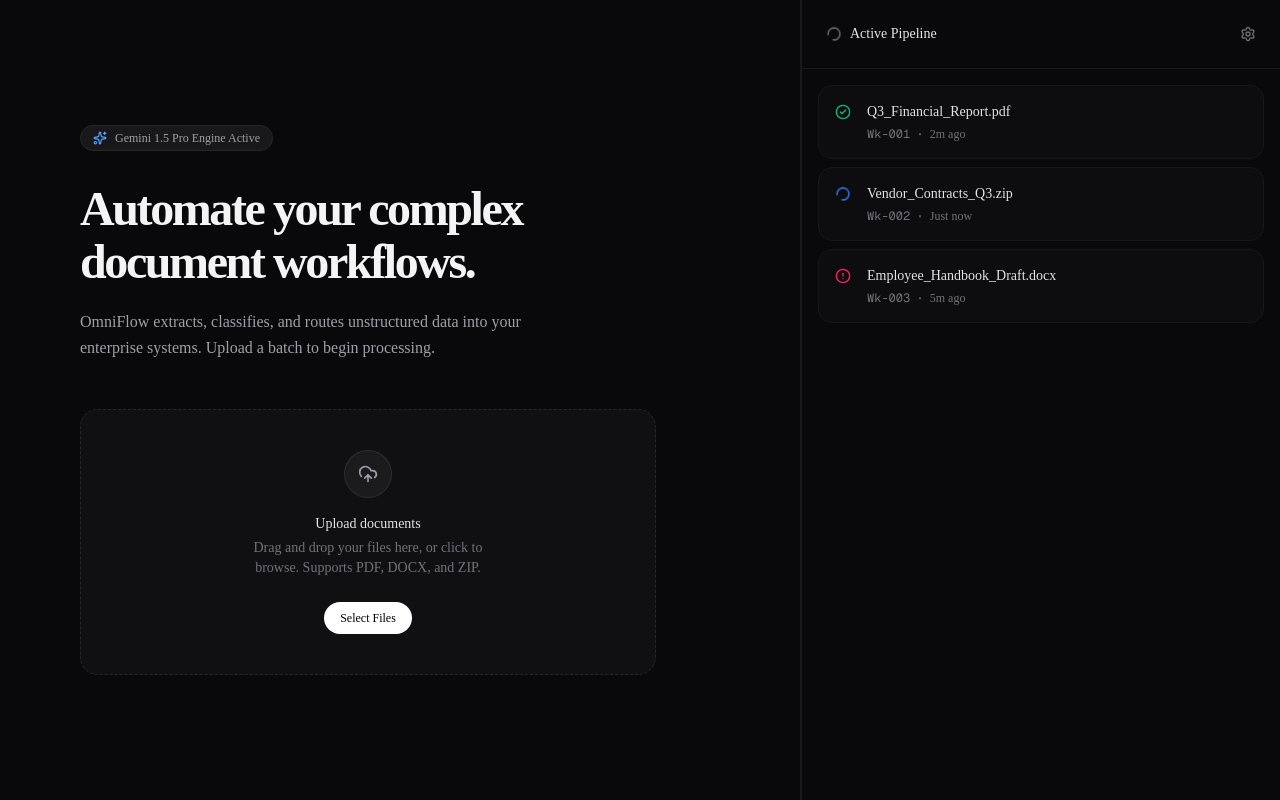
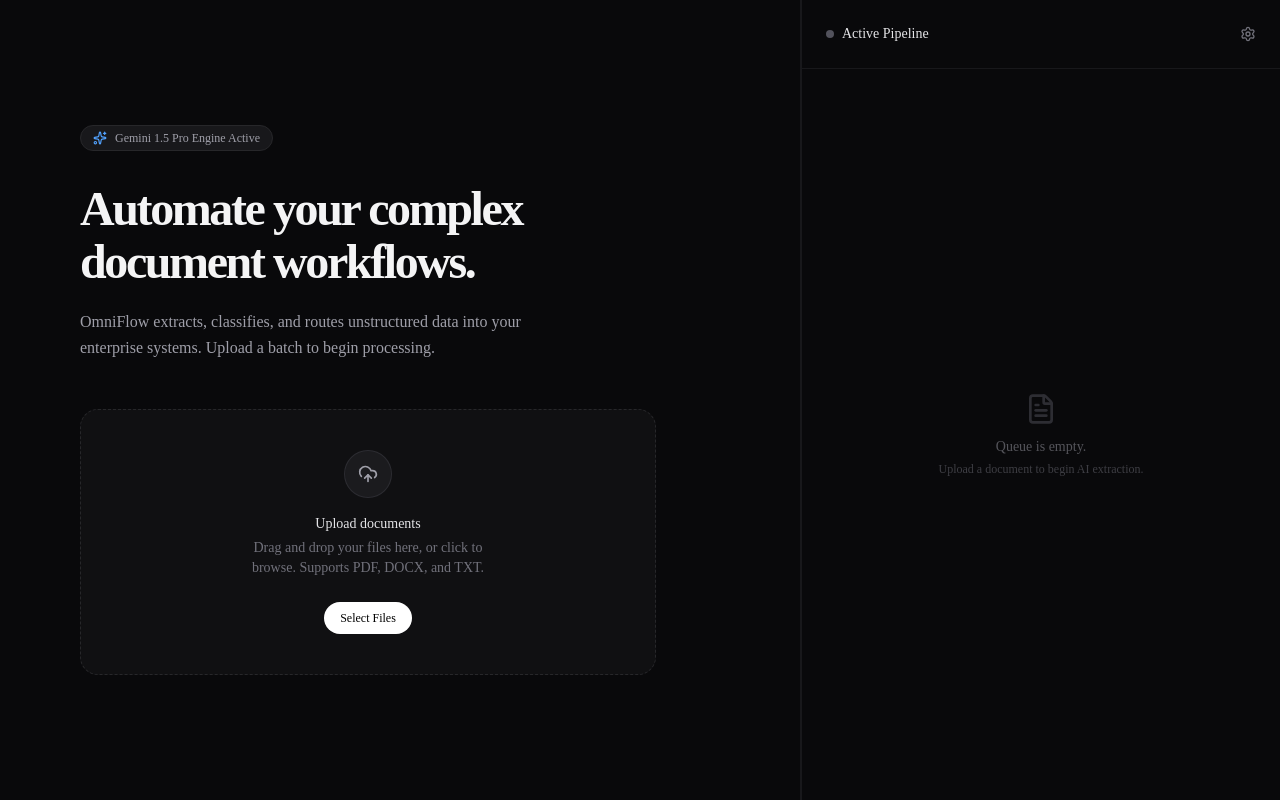
Before and after one commit to vansh82674/omniflow, a Next.js app: page / in a window 1280 px wide. Built offline with nearby package versions, Linux system fonts and the light colour scheme.

Commit message:
feat: connect frontend upload zone to backend BullMQ API with real-time polling

```diff
--- a/package.json
+++ b/package.json
@@ -23,6 +23,7 @@
     "react-dom": "19.1.0",
     "shadcn": "^4.18.0",
     "tailwind-merge": "^3.6.0",
+    "tailwindcss-animate": "^1.0.7",
     "tw-animate-css": "^1.4.0",
     "zod": "^4.4.3"
   },
--- /dev/null
+++ b/src/app/api/job/[id]/route.ts
@@ -0,0 +1,35 @@
+import { NextResponse } from 'next/server';
+import { Queue } from 'bullmq';
+import { redis } from '@/lib/redis';
+
+const documentQueue = new Queue('document-extraction', { connection: redis });
+
+export async function GET(
+  request: Request,
+  { params }: { params: { id: string } }
+) {
+  try {
+    const { id } = params;
+    const job = await documentQueue.getJob(id);
+
+    if (!job) {
+      return NextResponse.json({ error: 'Job not found' }, { status: 404 });
+    }
+
+    const state = await job.getState();
+    const result = job.returnvalue;
+    const failedReason = job.failedReason;
+
+    return NextResponse.json({
+      id: job.id,
+      name: job.data.content ? "Document Upload" : "Unknown",
+      status: state, // 'completed', 'failed', 'active', 'waiting', 'delayed'
+      result,
+      failedReason,
+      timestamp: job.timestamp
+    });
+  } catch (error) {
+    console.error('Error fetching job status:', error);
+    return NextResponse.json({ error: 'Internal Server Error' }, { status: 500 });
+  }
+}
--- a/src/app/layout.tsx
+++ b/src/app/layout.tsx
@@ -26,6 +26,7 @@ export default function RootLayout({
   return (
     <html lang="en" suppressHydrationWarning>
       <body
+        suppressHydrationWarning
         className={`${geistSans.variable} ${geistMono.variable} antialiased selection:bg-primary selection:text-primary-foreground`}
       >
         <ThemeProvider
--- a/src/app/page.tsx
+++ b/src/app/page.tsx
@@ -1,6 +1,6 @@
 "use client";
 
-import React, { useState } from "react";
+import React, { useState, useRef, useEffect } from "react";
 import { motion, AnimatePresence } from "framer-motion";
 import {
   UploadCloud,
@@ -9,32 +9,35 @@ import {
   AlertCircle,
   ArrowRight,
   Sparkles,
-  Settings
+  Settings,
+  FileText
 } from "lucide-react";
 
-// --- Mock Data ---
-
+// --- Types ---
 type QueueItem = {
   id: string;
   name: string;
-  status: "processing" | "completed" | "failed";
+  status: "active" | "waiting" | "completed" | "failed" | "processing";
   time: string;
+  result?: any;
 };
-
-const INITIAL_QUEUE: QueueItem[] = [
-  { id: "wk-001", name: "Q3_Financial_Report.pdf", status: "completed", time: "2m ago" },
-  { id: "wk-002", name: "Vendor_Contracts_Q3.zip", status: "processing", time: "Just now" },
-  { id: "wk-003", name: "Employee_Handbook_Draft.docx", status: "failed", time: "5m ago" },
-];
 
 // --- Components ---
 
-function DropZone() {
+function DropZone({ onUpload }: { onUpload: (file: File) => void }) {
   const [isDragging, setIsDragging] = useState(false);
+  const [isUploading, setIsUploading] = useState(false);
+  const fileInputRef = useRef<HTMLInputElement>(null);
+
+  const handleFile = async (file: File) => {
+    setIsUploading(true);
+    await onUpload(file);
+    setIsUploading(false);
+  };
 
   return (
     <motion.div
-      className={`relative w-full rounded-2xl border transition-colors duration-200 ease-out flex flex-col items-center justify-center p-10 overflow-hidden ${
+      className={`relative w-full rounded-2xl border transition-colors duration-200 ease-out flex flex-col items-center justify-center p-10 overflow-hidden cursor-pointer ${
         isDragging
           ? "border-blue-500 bg-blue-500/5"
           : "border-zinc-800 border-dashed bg-zinc-900/50 hover:bg-zinc-900/80 hover:border-zinc-700"
@@ -44,30 +47,51 @@ function DropZone() {
       onDrop={(e) => {
         e.preventDefault();
         setIsDragging(false);
+        if (e.dataTransfer.files && e.dataTransfer.files.length > 0) {
+          handleFile(e.dataTransfer.files[0]);
+        }
       }}
       onDragOver={(e) => e.preventDefault()}
+      onClick={() => fileInputRef.current?.click()}
       whileTap={{ scale: 0.985 }}
     >
+      <input
+        type="file"
+        className="hidden"
+        ref={fileInputRef}
+        onChange={(e) => {
+          if (e.target.files && e.target.files.length > 0) {
+            handleFile(e.target.files[0]);
+          }
+        }}
+      />
+
       <div className="flex flex-col items-center gap-4 text-center z-10">
         <div className="h-12 w-12 rounded-full bg-zinc-800/50 flex items-center justify-center border border-zinc-700/50">
+          {isUploading ? (
+            <Loader2 className="w-5 h-5 text-blue-400 animate-spin" />
+          ) : (
             <UploadCloud className="w-5 h-5 text-zinc-400" />
+          )}
         </div>
         <div>
-          <h3 className="text-sm font-medium text-zinc-200">Upload documents</h3>
+          <h3 className="text-sm font-medium text-zinc-200">
+            {isUploading ? "Uploading..." : "Upload documents"}
+          </h3>
           <p className="text-sm text-zinc-500 mt-1 max-w-[260px]">
-            Drag and drop your files here, or click to browse. Supports PDF, DOCX, and ZIP.
+            Drag and drop your files here, or click to browse. Supports PDF, DOCX, and TXT.
           </p>
         </div>
         <motion.button
           className="mt-2 text-xs font-medium bg-white text-black px-4 py-2 rounded-full flex items-center gap-2"
           whileHover={{ scale: 1.02 }}
           whileTap={{ scale: 0.97 }}
+          disabled={isUploading}
         >
           Select Files
         </motion.button>
       </div>
 
-      {/* Decorative background blur when dragging */}
       <AnimatePresence>
         {isDragging && (
           <motion.div
@@ -82,12 +106,18 @@ function DropZone() {
   );
 }
 
-function QueueFeed() {
+function QueueFeed({ queue }: { queue: QueueItem[] }) {
+  const activeCount = queue.filter(q => ['active', 'waiting', 'processing'].includes(q.status)).length;
+
   return (
     <div className="flex flex-col h-full bg-zinc-950 border-l border-zinc-900">
       <div className="p-6 border-b border-zinc-900 flex items-center justify-between">
         <h3 className="text-sm font-medium text-zinc-200 flex items-center gap-2">
-          <Loader2 className="w-4 h-4 animate-spin text-zinc-500" />
+          {activeCount > 0 ? (
+            <Loader2 className="w-4 h-4 animate-spin text-blue-500" />
+          ) : (
+            <div className="w-2 h-2 rounded-full bg-zinc-600" />
+          )}
           Active Pipeline
         </h3>
         <button className="text-zinc-500 hover:text-zinc-300 transition-colors">
@@ -96,17 +126,26 @@ function QueueFeed() {
       </div>
 
       <div className="flex-1 overflow-y-auto p-4">
+        {queue.length === 0 ? (
+          <div className="h-full flex flex-col items-center justify-center text-center p-6 opacity-50">
+            <FileText className="w-8 h-8 text-zinc-600 mb-3" />
+            <p className="text-sm text-zinc-400">Queue is empty.</p>
+            <p className="text-xs text-zinc-500 mt-1">Upload a document to begin AI extraction.</p>
+          </div>
+        ) : (
           <ul className="flex flex-col gap-2">
-          {INITIAL_QUEUE.map((item, index) => (
+            <AnimatePresence initial={false}>
+              {queue.map((item) => (
                 <motion.li
                   key={item.id}
-              initial={{ opacity: 0, y: 10 }}
-              animate={{ opacity: 1, y: 0 }}
-              transition={{ delay: index * 0.08 + 0.3, duration: 0.4, ease: [0.23, 1, 0.32, 1] }}
+                  initial={{ opacity: 0, height: 0, scale: 0.9 }}
+                  animate={{ opacity: 1, height: 'auto', scale: 1 }}
+                  exit={{ opacity: 0, height: 0, scale: 0.9 }}
+                  transition={{ duration: 0.3, ease: [0.23, 1, 0.32, 1] }}
                   className="group relative p-4 rounded-xl border border-zinc-900 bg-zinc-900/30 hover:bg-zinc-900/60 transition-colors flex items-start gap-4"
                 >
                   <div className="mt-0.5">
-                {item.status === "processing" && <Loader2 className="w-4 h-4 text-blue-500 animate-spin" />}
+                    {['active', 'waiting', 'processing'].includes(item.status) && <Loader2 className="w-4 h-4 text-blue-500 animate-spin" />}
                     {item.status === "completed" && <CheckCircle2 className="w-4 h-4 text-emerald-500" />}
                     {item.status === "failed" && <AlertCircle className="w-4 h-4 text-rose-500" />}
                   </div>
@@ -117,7 +156,7 @@ function QueueFeed() {
                         {item.id}
                       </span>
                       <span className="text-[10px] text-zinc-600">•</span>
-                  <span className="text-xs text-zinc-500">{item.time}</span>
+                      <span className="text-xs text-zinc-500 capitalize">{item.status}</span>
                     </div>
                   </div>
 
@@ -125,18 +164,86 @@ function QueueFeed() {
                     whileHover={{ scale: 1.1 }}
                     whileTap={{ scale: 0.9 }}
                     className="opacity-0 group-hover:opacity-100 transition-opacity p-1.5 hover:bg-zinc-800 rounded-md"
+                    onClick={() => {
+                      if (item.result) {
+                        alert(JSON.stringify(JSON.parse(item.result), null, 2));
+                      } else {
+                        alert('No result yet');
+                      }
+                    }}
                   >
                     <ArrowRight className="w-3.5 h-3.5 text-zinc-400" />
                   </motion.button>
                 </motion.li>
               ))}
+            </AnimatePresence>
           </ul>
+        )}
       </div>
     </div>
   );
 }
 
 export default function OmniFlowDashboard() {
+  const [queue, setQueue] = useState<QueueItem[]>([]);
+
+  // Polling mechanism
+  useEffect(() => {
+    const activeJobs = queue.filter(q => ['active', 'waiting', 'processing'].includes(q.status));
+    if (activeJobs.length === 0) return;
+
+    const interval = setInterval(() => {
+      activeJobs.forEach(async (job) => {
+        try {
+          const res = await fetch(`/api/job/${job.id}`);
+          if (res.ok) {
+            const data = await res.json();
+            setQueue(prev => prev.map(q =>
+              q.id === data.id
+                ? { ...q, status: data.status, result: data.result }
+                : q
+            ));
+          }
+        } catch (error) {
+          console.error("Polling error for job", job.id, error);
+        }
+      });
+    }, 2000); // Poll every 2 seconds
+
+    return () => clearInterval(interval);
+  }, [queue]);
+
+  const handleUpload = async (file: File) => {
+    try {
+      const formData = new FormData();
+      formData.append("content", file);
+
+      // Optimistically add to queue
+      const tempId = `tmp-${Date.now()}`;
+      setQueue(prev => [{ id: tempId, name: file.name, status: "waiting", time: "Just now" }, ...prev]);
+
+      const res = await fetch("/api/upload", {
+        method: "POST",
+        body: formData,
+      });
+
+      if (!res.ok) throw new Error("Upload failed");
+
+      const data = await res.json();
+
+      // Update the temporary item with real Job ID
+      setQueue(prev => prev.map(q =>
+        q.id === tempId
+          ? { ...q, id: data.jobId, status: "active" }
+          : q
+      ));
+
+    } catch (error) {
+      console.error(error);
+      alert("Failed to upload document.");
+    }
+  };
+
   return (
     <div className="min-h-[100dvh] bg-zinc-950 text-zinc-50 flex flex-col md:flex-row font-sans selection:bg-blue-500/30">
       {/* Left Panel: Hero & Upload */}
@@ -159,13 +266,13 @@ export default function OmniFlowDashboard() {
             OmniFlow extracts, classifies, and routes unstructured data into your enterprise systems. Upload a batch to begin processing.
           </p>
 
-          <DropZone />
+          <DropZone onUpload={handleUpload} />
         </motion.div>
       </div>
 
       {/* Right Panel: Live Queue */}
       <div className="w-full md:w-[400px] lg:w-[480px] shrink-0 border-t md:border-t-0 md:border-l border-zinc-900">
-        <QueueFeed />
+        <QueueFeed queue={queue} />
       </div>
     </div>
   );
```
Also changed, not shown: 1 other file (tests, documents, lock files or other folders). Lines whose indentation alone changed are shown as unchanged.
